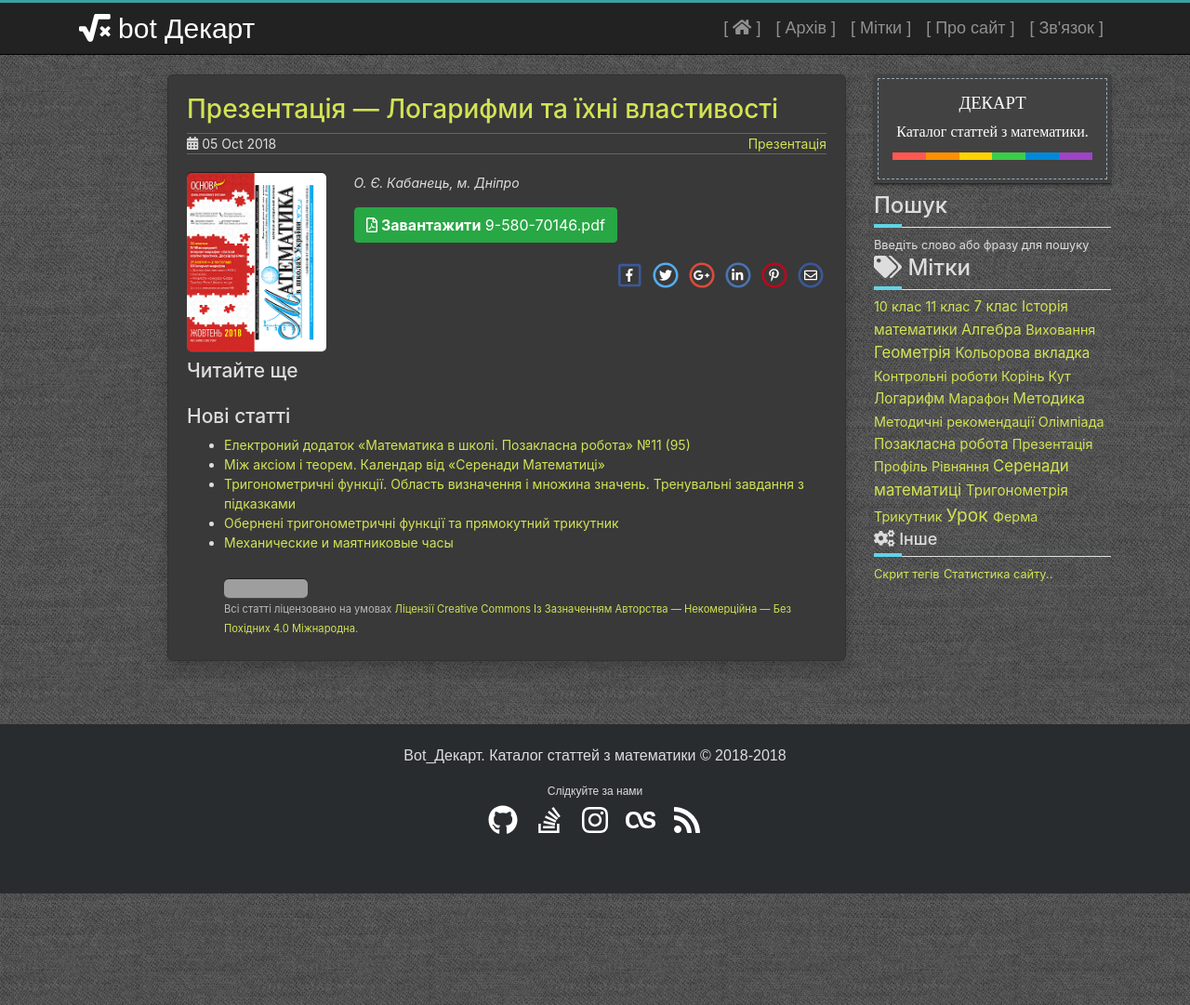
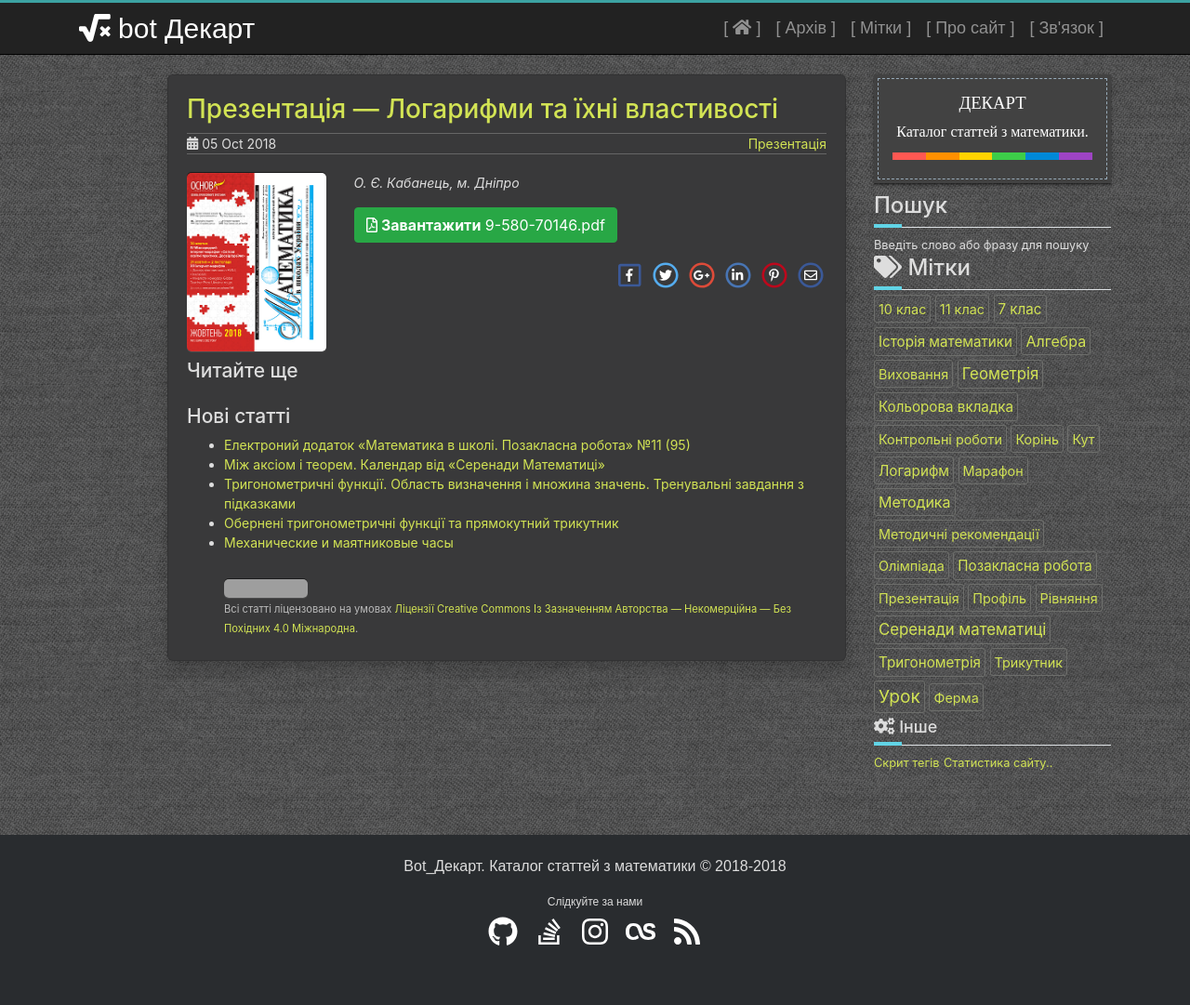
Before and after one commit to beregok/bot-descartes, a Jekyll site: the page built from _posts/2018-10-05-9-580-70146.md, in a window 1280 px wide and 1081 px high. Shown: the whole window at 93% size. Built offline with Jekyll 4.4.1, drawn with Linux system fonts in a browser that asks for light colours; nearby versions of some CDN libraries; comment, search, counter and statistics services are not loaded; a style sheet for code colours, icons or effects is not loaded; grey boxes are pictures that could not be loaded.

Commit message:
tags clouds

```diff
--- a/_includes/tag-cloud-sidebar.html
+++ b/_includes/tag-cloud-sidebar.html
@@ -1,9 +1,9 @@
-<div class="sidebar">
+<div class="sidebar tags">
   <h2><i class="fas fa-tags"></i> Мітки</h2>
   <hr>
   {% assign tags = site.tags | sort %}
   {% for tag in tags %}
-   <span class="">
+   <span class="tag">
       <a href="{{ '/tag/' | append: tag[0] | relative_url }}" data-toggle="tooltip" data-placement="right" title="{{ tag[1].size }}" style="font-size: {{ tag | last | size  |  times: 5 | plus: 85  }}%">
               {{ tag[0] | replace:'-', ' ' }}
       </a>
--- a/assets/css/theme.scss
+++ b/assets/css/theme.scss
@@ -196,6 +196,33 @@ ul.sideBarTags {
     background-color: #61d4e6;
     position: absolute;
     bottom: 0;
+}
+
+//********************************************************
+//                    Теги
+//********************************************************
+
+.tags a{
+    text-decoration: none;
+}
+.tags span{
+    display: inline-block;
+    margin-bottom: 4px;
+}
+.tags .tag{
+   border: 1px solid #6D6E6B;
+   border-radius: 3px;
+   padding: 2px 4px;
+   color: #a9b1b5;
+   transition: all 300ms ease-in-out;
+}
+.tags .tag:hover{
+     background-color: #424242;
+}
+.tags a:hover{
+    //font-size: 15px;
+    text-decoration: none;
+    color: #fff;
 }
 
 //********************************************************
```
